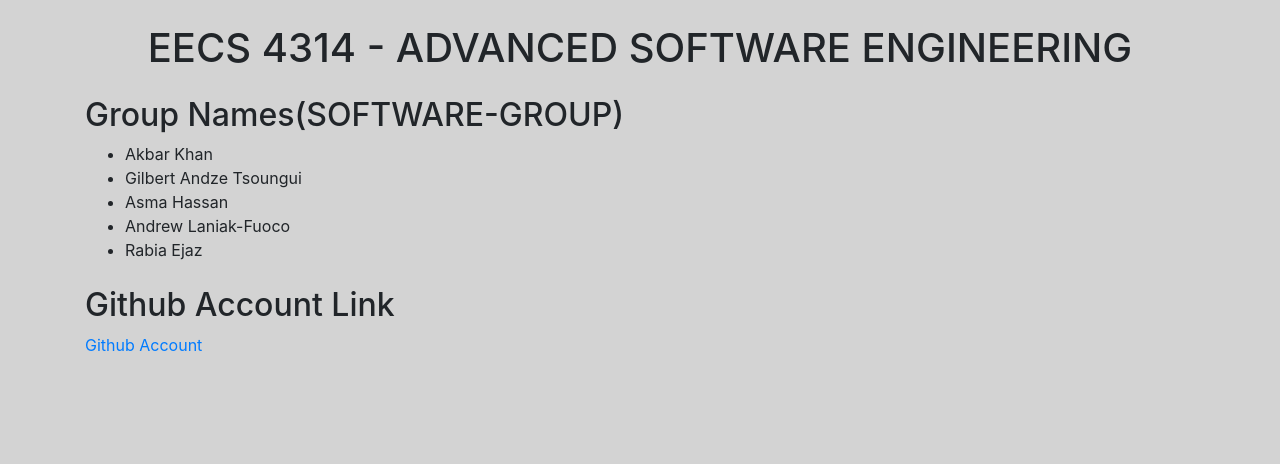
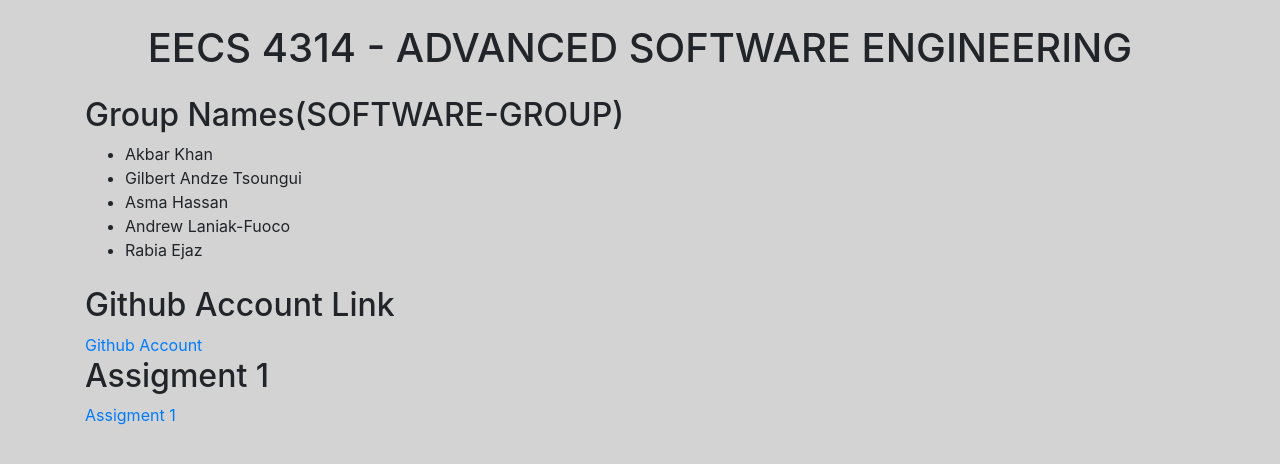
Before and after one commit to Gilru/WEBSITE-EECSS-4314, a website: page index.html in a window 1280 px wide. Drawn offline with nearby package versions, Linux system fonts and the light colour scheme.

Commit message:
assigment 1

```diff
--- a/index.html
+++ b/index.html
@@ -30,6 +30,9 @@
     <h2 class="center mt-4">Github Account Link</h2>
     <a href="https://github.com/Gilru/EECS-4314---ADVANCED-SOFTWARE-ENGINEERING" target="_blank">Github Account</a>
 
+    <h2>Assigment 1</h2>
+    <a href="HBase-Final.pptx">Assigment 1</a>
+
 </div>
 
 
```
Also changed, not shown: 1 other file.
